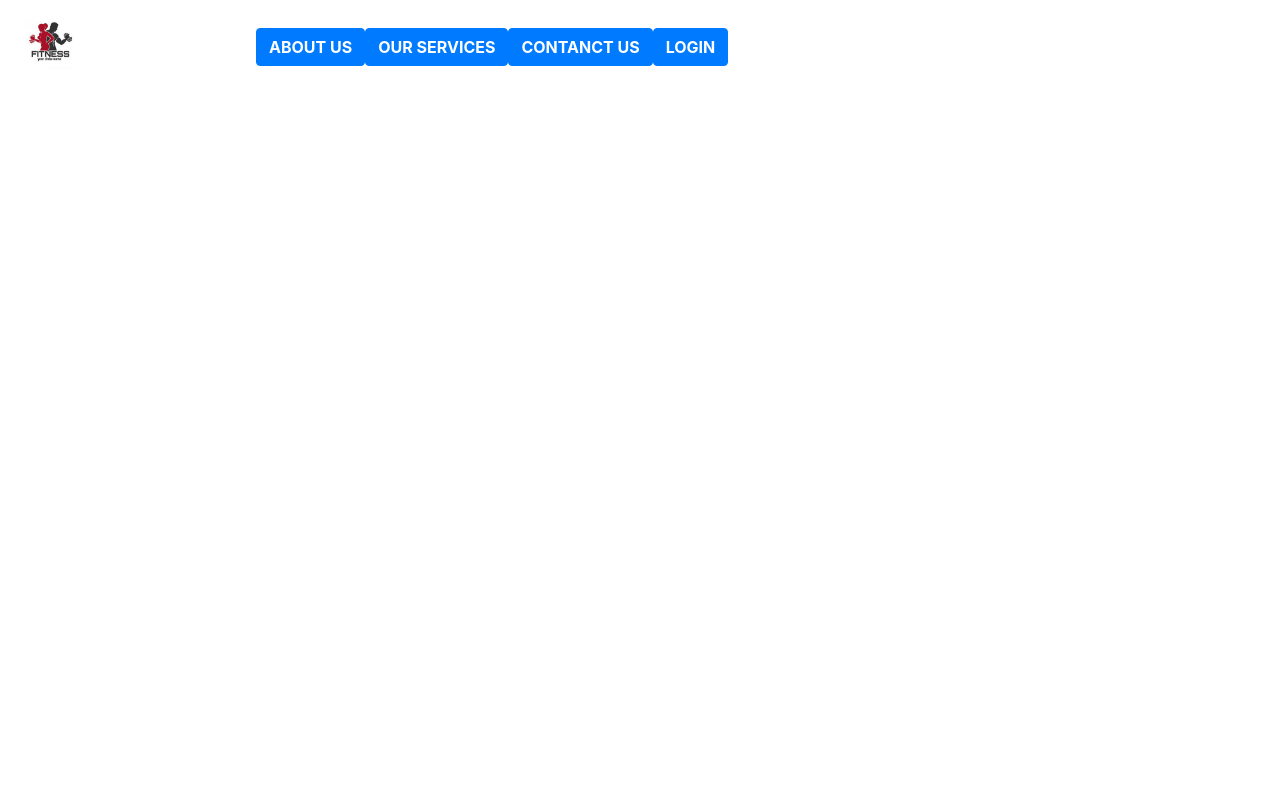
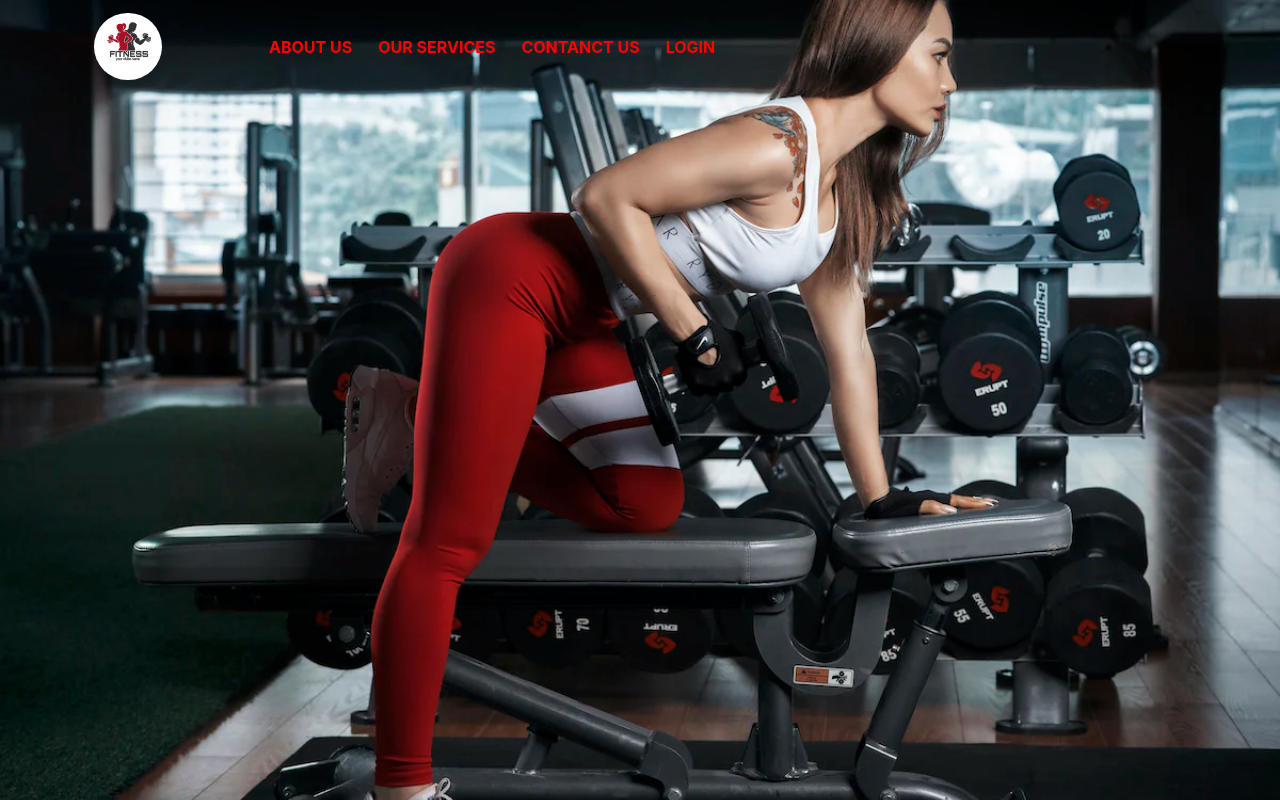
Before and after one commit to Keside2/fitness0, a plain HTML site: page index.html in a window 1280 px wide. Drawn offline with Linux system fonts and the light colour scheme; the site is published under a folder, as on GitHub Pages, so addresses that start at the root find nothing.

Commit message:
Update index.html

```diff
--- a/index.html
+++ b/index.html
@@ -9,7 +9,7 @@
 <!--MY BOOTSRAP CSS -->
 <link rel="stylesheet" href="./bootstrap/bootstrap/css/bootstrap.css">
 <!-- MY PERSONAL CSS -->
-<link rel="stylesheet" href="/index2.css">
+<link rel="stylesheet" href="./index2.css">
 <body>
     <div id="zon">
         <nav class="navbar navbar-expand-lg navbar-light bg-lightS">
```
